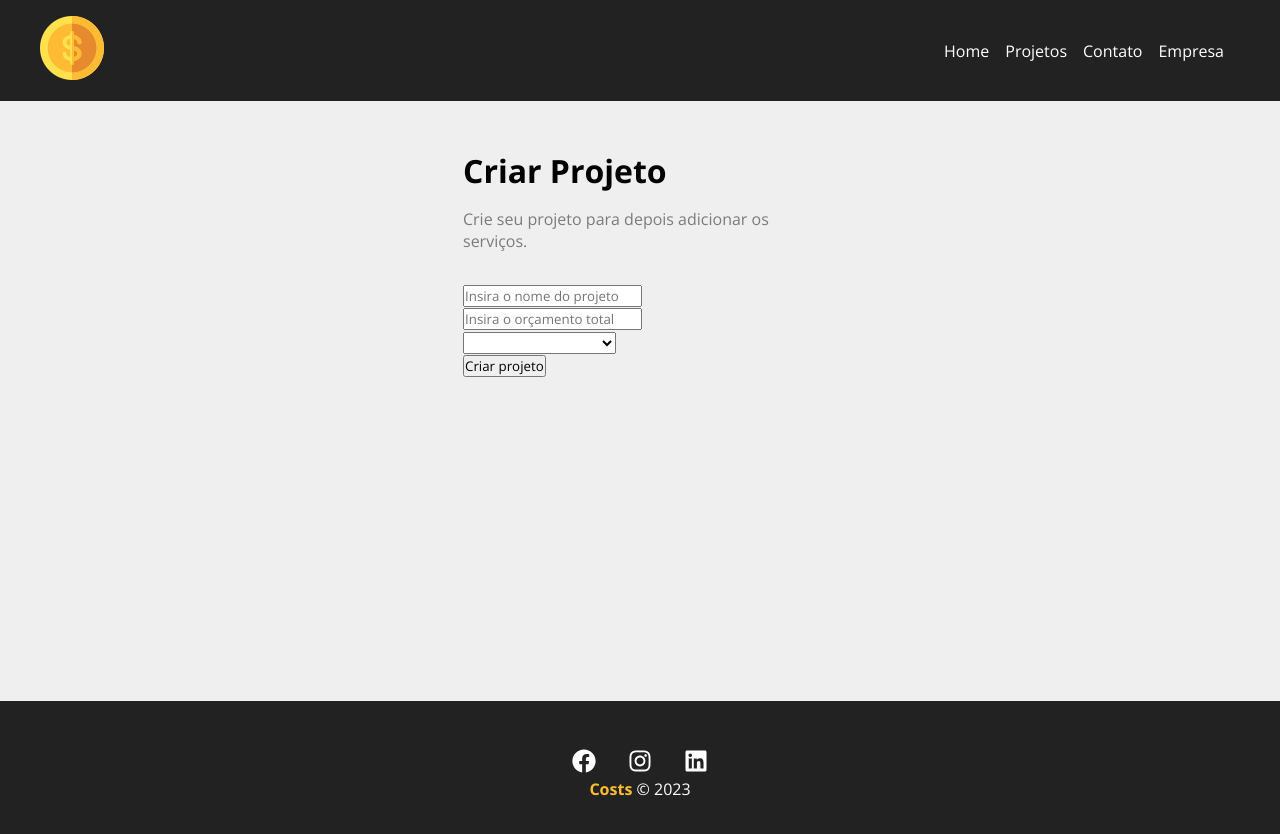
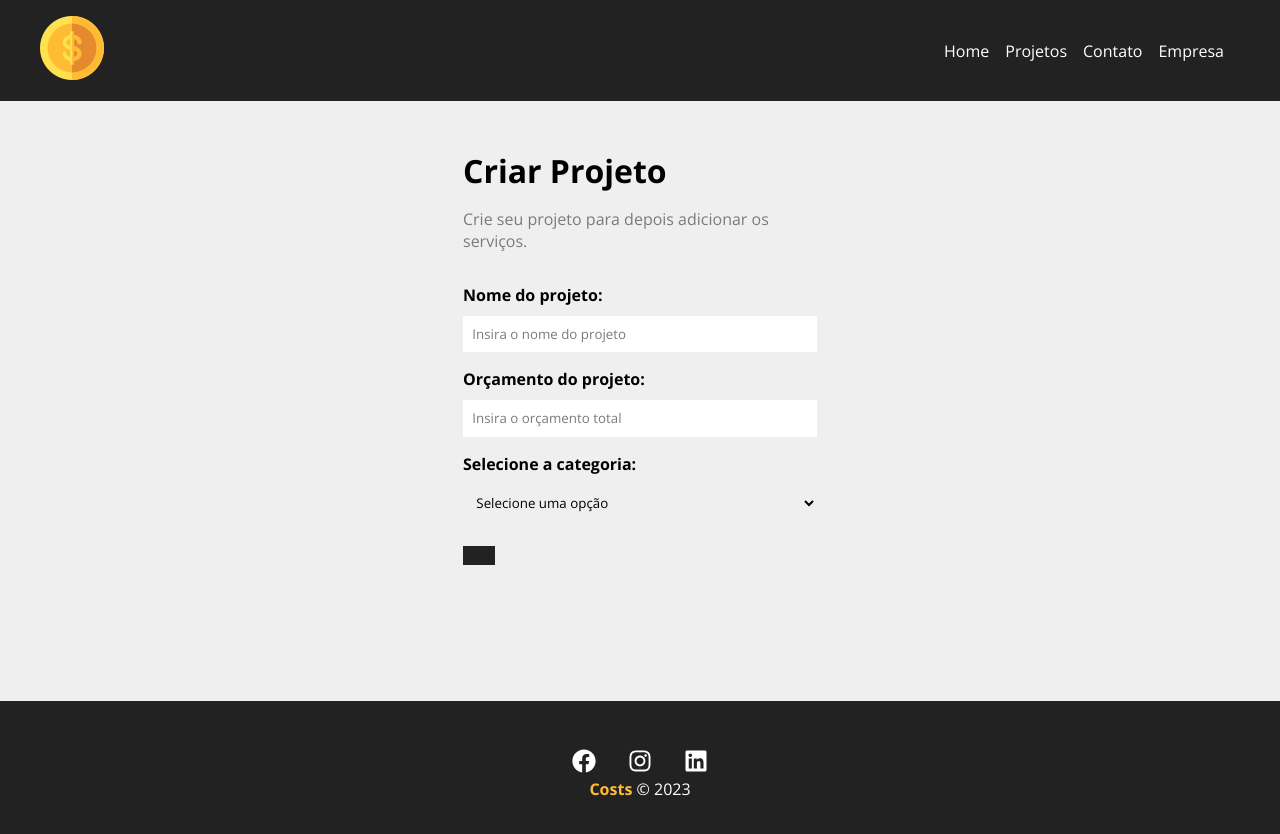
Before and after one commit to joao-damorim/react-costs, a React (Create React App) app: page /newproject in a window 1280 px wide. Shown: the top 834 px of the page. Built offline with nearby package versions, Linux system fonts and the light colour scheme; the HTML template or start-up script is replaced by a standard one.

Commit message:
Form Componentization - part 2

```diff
--- /dev/null
+++ b/src/components/form/ButtonSubmit.module.css
@@ -0,0 +1,13 @@
+.btn {
+    background-color: #222;
+    color: #fff;
+    padding: 0.7em 1.2em;
+    text-decoration: none;
+    transition: .5s;
+    cursor: pointer;
+    border: none;
+}
+
+.btn:hover{
+    color: #ffbb33;
+}
--- /dev/null
+++ b/src/components/form/ButtonSubmit.tsx
@@ -0,0 +1,16 @@
+import styles from './ButtonSubmit.module.css'
+
+interface IButtonSubmit {
+    text: string
+}
+
+function ButtonSubmit(props: IButtonSubmit) {
+    return (
+        <div>
+            <button className={styles.btn}>{props.text}</button>
+        </div>
+
+    )
+}
+
+export default ButtonSubmit
--- /dev/null
+++ b/src/components/form/Select.module.css
@@ -0,0 +1,20 @@
+.form_control {
+    display: flex;
+    flex-direction: column;
+    margin-bottom: 1em;
+}
+
+.form_control label {
+    margin-bottom: .6em;
+    font-weight: bold;
+}
+
+.form_control select {
+    padding: .7em;
+    border-radius: 0;
+    border: none;
+}
+
+.form_control input::placeholder {
+    color: #7b7b7b
+}
--- /dev/null
+++ b/src/components/form/Select.tsx
@@ -0,0 +1,27 @@
+import styles from './Select.module.css'
+
+interface ISelect {
+    text: string,
+    name: string,
+    options?: any,
+    handleOnChange?: any,
+    value?: any
+}
+
+function Select(props: ISelect) {
+    return (
+        <div className={styles.form_control}>
+            <label htmlFor={props.name}> {props.text}:</label>
+            <select
+                name={props.name}
+                id={props.name}
+                onChange={props.handleOnChange}
+                value={props.value}>
+                <option>Selecione uma opção</option>
+            </select>
+        </div>
+
+    )
+}
+
+export default Select
--- a/src/components/project/ProjecForm.tsx
+++ b/src/components/project/ProjecForm.tsx
@@ -1,24 +1,24 @@
+
+import ButtonSubmit from '../form/ButtonSubmit';
+import InputForm from '../form/InputForm';
+import Select from '../form/Select';
 import styles from './ProjectForm.module.css';
 
 function ProjectForm() {
     return (
         <form className={styles.form}>
-            <div>
-                <div>
-                <input type="text" placeholder="Insira o nome do projeto" />
-                </div>
-                <div>
-                <input type="number" placeholder="Insira o orçamento total" />
-                </div>
-                <div>
-                <select name="category_id">
-                    <option disabled>Selecione a categoria</option>
-                </select>
-                </div>
-            </div>
-            <div>
-                <input type="submit" value="Criar projeto" />
-            </div>
+            <InputForm
+                type="text"
+                text="Nome do projeto"
+                name="name"
+                placeholder="Insira o nome do projeto"/>
+            <InputForm
+                type="number"
+                text="Orçamento do projeto"
+                name="budget"
+                placeholder="Insira o orçamento total"/>
+            <Select name="category_id" text="Selecione a categoria"/>
+            <ButtonSubmit text=""/>
         </form>
     )
 }
```
Also changed, not shown: src/components/form/InputForm.tsx (renamed from src/components/form/Input.tsx, +6 -6 lines), src/components/form/InputForm.module.css (renamed from src/components/form/Input.module.css).
